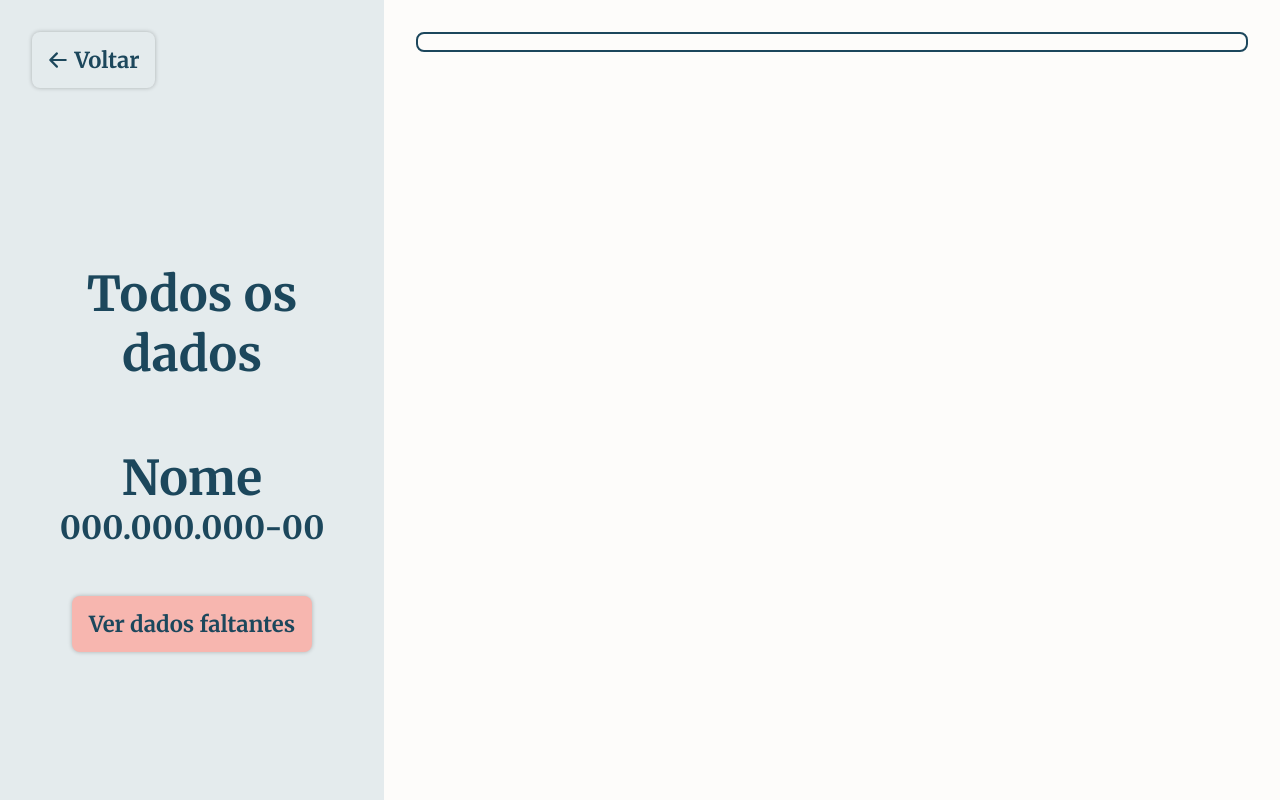
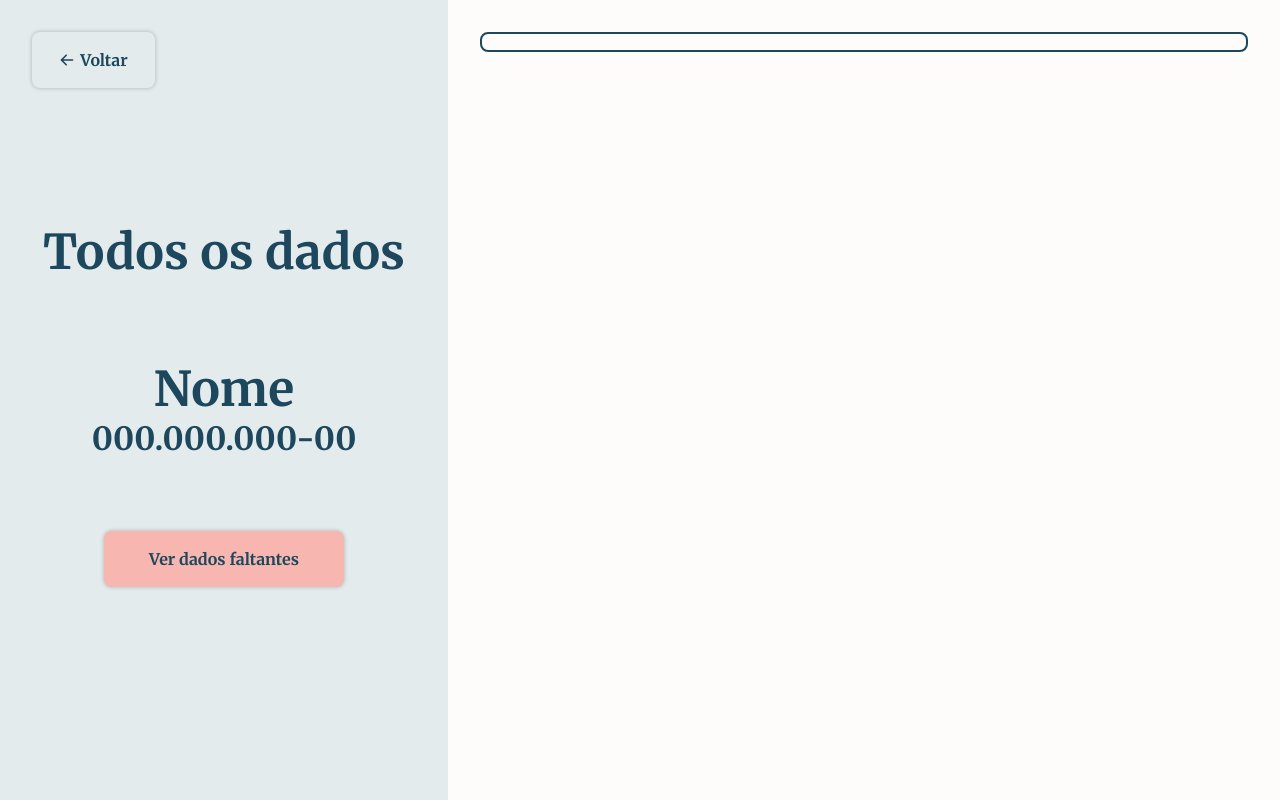
Before and after one commit to codeway-hacktudo/codeway-hacktudo-front, a React (Create React App) app: page /all-data in a window 1280 px wide. Built offline with nearby package versions, Linux system fonts and the light colour scheme.

Commit message:
correct margins and font size

```diff
--- a/src/components/button/styles.ts
+++ b/src/components/button/styles.ts
@@ -14,7 +14,6 @@ export const Container = styled.button<IButtonProps>`
   font-family: Merriweather;
   font-style: normal;
   font-weight: bold;
-  font-size: 22px;
   border-radius: 8px;
   height: 56px;
   display: flex;
--- a/src/components/layout/styles.ts
+++ b/src/components/layout/styles.ts
@@ -15,7 +15,7 @@ export const ContentMenu = styled.div<IContentMenuProps>`
   display: flex;
   height: 100%;
   background-color: ${(props) => props.backgroundColor};
-  width: 30%;
+  width: 35%;
   padding: 32px;
   flex-direction: column;
 `;
@@ -23,7 +23,7 @@ export const ContentMenu = styled.div<IContentMenuProps>`
 export const Content = styled.div`
   display: flex;
   height: 100%;
-  width: 70%;
+  width: 65%;
   background-color: #fdfcfa;
   padding: 32px;
 `;
@@ -36,8 +36,7 @@ export const ContainerCenterMenu = styled.div`
   display: flex;
   flex-direction: column;
   flex: 1;
-  padding-top: 35%;
-  align-items: center;
+  padding-top: 15%;
 
   h1 {
     font-family: 'Merriweather';
@@ -61,12 +60,11 @@ export const ContainerCenterMenu = styled.div`
   }
 
   button {
-    margin: 20% 0px;
+    margin-top: 30%;
   }
 `;
 
 export const ButtonWarpper = styled.div`
   width: 240px;
-
   align-self: center;
 `;
```
